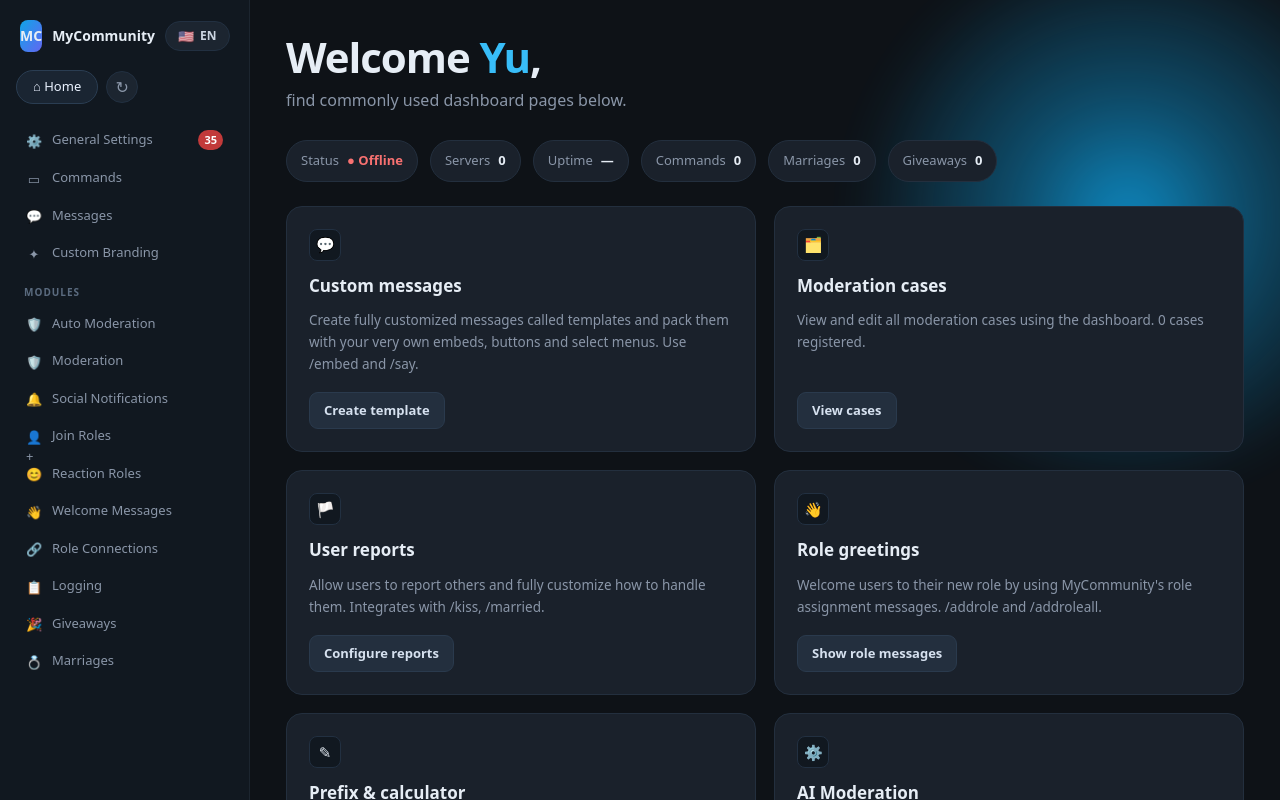
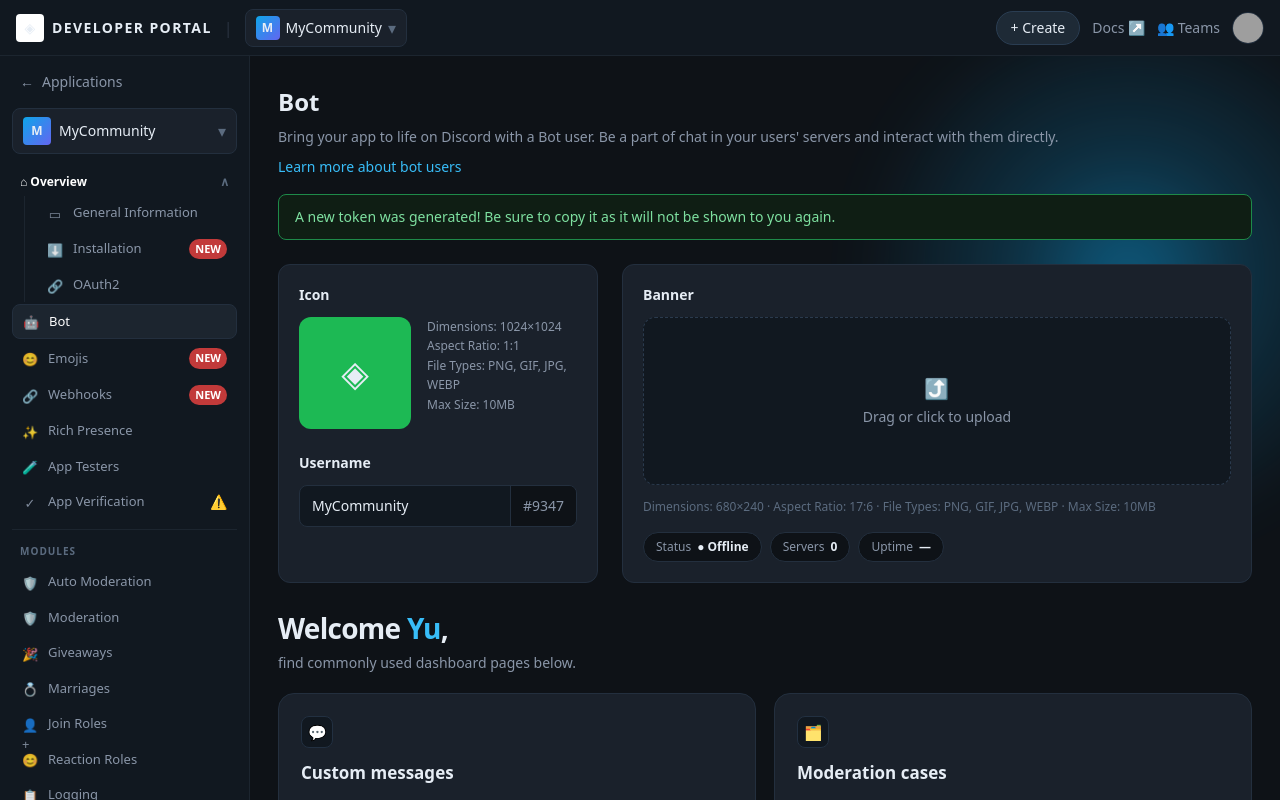
Before and after one commit to yukee767/MyCommunity, a Next.js app in the folder web/: page / in a window 1280 px wide. Shown: the top 800 px of the page. Built offline with nearby package versions, Linux system fonts and the light colour scheme; no server answers; grey boxes are pictures that could not be loaded.

Commit message:
dashboard hibrido: Dev Portal (topbar + token banner + icon/banner/username) + Sapphire (orb + cards) - autentico

```diff
--- a/web/app/layout.tsx
+++ b/web/app/layout.tsx
@@ -1,10 +1,11 @@
 import "./globals.css";
 import Sidebar from "../components/Sidebar";
+import Topbar from "../components/Topbar";
 import LanguageProvider from "../components/LanguageProvider";
 
 export const metadata = {
   title: "MyCommunity — Dashboard",
-  description: "Painel local MyCommunity",
+  description: "Painel híbrido MyCommunity",
 };
 
 export default function RootLayout({ children }: { children: React.ReactNode }) {
@@ -12,12 +13,13 @@ export default function RootLayout({ children }: { children: React.ReactNode })
     <html lang="en">
       <body className="bg-[#0e1217] text-[#e6edf5] antialiased overflow-x-hidden">
         <LanguageProvider>
-          <div className="flex min-h-screen">
+          <Topbar />
+          <div className="flex min-h-[calc(100vh-56px)]">
             <Sidebar />
-            <main className="flex-1 relative overflow-hidden bg-[#0e1217] min-h-screen">
-              <div className="pointer-events-none absolute -right-32 -top-16 w-[560px] h-[560px] rounded-full opacity-90 blur-[22px]"
-                style={{background: "radial-gradient(circle at 50% 50%, rgba(14,165,233,0.9) 0%, rgba(14,165,233,0.45) 28%, transparent 70%)"}} />
-              <div className="relative z-10 p-9 max-w-[1280px]">{children}</div>
+            <main className="flex-1 relative overflow-hidden bg-[#0e1217] min-h-[calc(100vh-56px)]">
+              <div className="pointer-events-none absolute -right-32 -top-16 w-[560px] h-[560px] rounded-full opacity-60 blur-[26px]"
+                style={{background: "radial-gradient(circle at 50% 50%, rgba(14,165,233,0.85) 0%, rgba(14,165,233,0.35) 28%, transparent 70%)"}} />
+              <div className="relative z-10 p-7 max-w-[1280px]">{children}</div>
             </main>
           </div>
         </LanguageProvider>
--- a/web/app/page.tsx
+++ b/web/app/page.tsx
@@ -5,30 +5,77 @@ import { api } from "../lib/api";
 import { useLang } from "../lib/i18n";
 
 export default function Home() {
-  const { t, lang } = useLang();
+  const { t } = useLang();
   const [stats, setStats] = useState<any>({ online: false, guilds: 0, uptime: "—", commands_total: 0, marriages: 0, giveaways_active: 0 });
   useEffect(() => { api.stats().then(setStats).catch(()=>{}); }, []);
 
   return (
     <>
-      <div className="mb-7">
-        <h1 className="text-[42px] font-extrabold tracking-tight leading-none">{t.welcome} <span className="text-sky-400">Yu</span>,</h1>
-        <p className="text-[#8a96a8] mt-2.5 text-[16px]">{t.welcomeSub}</p>
+      {/* Developer Portal - Bot header */}
+      <div className="mb-6">
+        <h1 className="text-[24px] font-bold">Bot</h1>
+        <p className="text-[#8a96a8] mt-1.5 text-sm leading-relaxed">
+          Bring your app to life on Discord with a Bot user. Be a part of chat in your users' servers and interact with them directly.
+        </p>
+        <a href="#" className="text-sky-400 text-sm hover:underline mt-2 inline-block">Learn more about bot users</a>
+        <div className="mt-4 bg-[#0f1e14] border border-[#1e8a49] text-[#7ee0a0] text-sm px-4 py-3 rounded-lg">
+          A new token was generated! Be sure to copy it as it will not be shown to you again.
+        </div>
       </div>
 
-      <div className="flex flex-wrap gap-3 mb-6">
-        {[
-          [t.stats.status, stats.online ? `● ${t.online}` : `● ${t.offline}`],
-          [t.stats.servers, stats.guilds],
-          [t.stats.uptime, stats.uptime],
-          [t.stats.commands, stats.commands_total],
-          [t.stats.marriages, stats.marriages],
-          [t.stats.giveaways, stats.giveaways_active],
-        ].map(([k,v])=>(
-          <div key={k as string} className="bg-[#1a212b] border border-[#232f3e] px-3.5 py-2.5 rounded-full text-[13px] flex gap-2 items-center">
-            <span className="text-[#8a96a8]">{k}</span><b className={String(v).includes(t.online) ? "text-emerald-400" : String(v).includes(t.offline) ? "text-red-400" : ""}>{v as any}</b>
+      {/* Icon / Banner / Username - Dev Portal style */}
+      <div className="grid grid-cols-1 lg:grid-cols-[320px_1fr] gap-6 mb-6">
+        <div className="bg-[#1a212b] border border-[#232f3e] rounded-xl p-5">
+          <h3 className="font-semibold text-sm mb-3">Icon</h3>
+          <div className="flex gap-4">
+            <div className="w-28 h-28 rounded-xl bg-[#1db954] grid place-items-center shrink-0">
+              <span className="text-4xl">◈</span>
+            </div>
+            <div className="text-xs text-[#8a96a8] leading-relaxed">
+              <div>Dimensions: 1024×1024</div>
+              <div>Aspect Ratio: 1:1</div>
+              <div>File Types: PNG, GIF, JPG, WEBP</div>
+              <div>Max Size: 10MB</div>
+            </div>
           </div>
-        ))}
+          <div className="mt-6">
+            <h3 className="font-semibold text-sm mb-3">Username</h3>
+            <div className="flex bg-[#111820] border border-[#232f3e] rounded-lg overflow-hidden">
+              <span className="flex-1 px-3 py-2.5 text-sm">MyCommunity</span>
+              <span className="px-3 py-2.5 text-sm text-[#8a96a8] border-l border-[#232f3e] bg-[#0e1217]">#9347</span>
+            </div>
+          </div>
+        </div>
+
+        <div className="bg-[#1a212b] border border-[#232f3e] rounded-xl p-5">
+          <h3 className="font-semibold text-sm mb-3">Banner</h3>
+          <div className="h-[168px] border border-dashed border-[#2a3a4d] rounded-xl bg-[#111820] grid place-items-center text-center">
+            <div>
+              <div className="text-xl">⤴</div>
+              <div className="text-sm text-[#8a96a8] mt-1">Drag or click to upload</div>
+            </div>
+          </div>
+          <div className="text-xs text-[#5b6b7f] mt-3 leading-relaxed">
+            Dimensions: 680×240 · Aspect Ratio: 17:6 · File Types: PNG, GIF, JPG, WEBP · Max Size: 10MB
+          </div>
+          <div className="flex flex-wrap gap-2 mt-4">
+            {[
+              [t.stats.status, stats.online ? `● ${t.online}` : `● ${t.offline}`],
+              [t.stats.servers, stats.guilds],
+              [t.stats.uptime, stats.uptime],
+            ].map(([k,v])=>(
+              <span key={k as string} className="bg-[#0e1217] border border-[#232f3e] px-3 py-1.5 rounded-full text-xs flex gap-1.5 items-center">
+                <span className="text-[#8a96a8]">{k}</span><b className={String(v).includes(t.online) ? "text-emerald-400" : ""}>{v as any}</b>
+              </span>
+            ))}
+          </div>
+        </div>
+      </div>
+
+      {/* Sapphire - Welcome + cards */}
+      <div className="mb-5">
+        <h2 className="text-[28px] font-extrabold tracking-tight">Welcome <span className="text-sky-400">Yu</span>,</h2>
+        <p className="text-[#8a96a8] mt-1 text-sm">{t.welcomeSub}</p>
       </div>
 
       <div className="grid grid-cols-1 lg:grid-cols-2 gap-[18px]">
--- a/web/components/Sidebar.tsx
+++ b/web/components/Sidebar.tsx
@@ -4,45 +4,71 @@ import { usePathname } from "next/navigation";
 import { useLang } from "../lib/i18n";
 import LanguageToggle from "./LanguageToggle";
 
-const Item = ({ href, icon, label, badge, active }: any) => (
-  <Link href={href}
-    className={`flex items-center gap-2.5 px-2.5 py-2 rounded-lg text-[13px] font-medium transition ${active ? "bg-[#16202c] text-[#e6edf5]" : "text-[#8a96a8] hover:bg-[#16202c] hover:text-[#d6e1ef]"}`}>
-    <span className="w-4 h-4 grid place-items-center text-[13px]">{icon}</span>
-    {label}
-    {badge && <span className="ml-auto bg-[#c23a3a] text-white text-[11px] font-bold px-1.5 py-0.5 rounded-full">{badge}</span>}
-  </Link>
-);
+function NavItem({ href, icon, label, badge, active, warn }: any) {
+  return (
+    <Link href={href} className={`flex items-center gap-2.5 px-2.5 py-[7px] rounded-lg text-[13px] font-medium transition ${active ? "bg-[#1c252f] text-white border border-[#232f3e]" : "text-[#8a96a8] hover:bg-[#16202c] hover:text-[#d6e1ef]"}`}>
+      <span className="w-4 h-4 grid place-items-center text-[13px] opacity-90">{icon}</span>
+      <span className="flex-1">{label}</span>
+      {badge && <span className="bg-[#c23a3a] text-white text-[11px] font-bold px-1.5 py-0.5 rounded-full">{badge}</span>}
+      {warn && <span className="text-amber-400 text-sm">⚠</span>}
+    </Link>
+  );
+}
 
 export default function Sidebar() {
   const p = usePathname();
   const { t } = useLang();
   return (
-    <aside className="w-[250px] shrink-0 bg-[#111820] border-r border-[#1c252f] sticky top-0 h-screen overflow-y-auto p-4 flex flex-col gap-1.5">
-      <div className="flex items-center gap-2.5 px-1 py-1 mb-2">
-        <div className="w-8 h-8 rounded-lg bg-gradient-to-br from-sky-500 to-indigo-500 grid place-items-center font-bold text-sm">MC</div>
-        <span className="font-semibold text-sm">MyCommunity</span>
-        <LanguageToggle />
+    <aside className="w-[250px] shrink-0 bg-[#111820] border-r border-[#1c252f] sticky top-[56px] h-[calc(100vh-56px)] overflow-y-auto p-3 flex flex-col gap-1">
+      <Link href="/" className="flex items-center gap-2 px-2 py-1 text-sm text-[#8a96a8] hover:text-white">
+        <span>←</span> Applications
+      </Link>
+
+      <div className="mt-2 flex items-center gap-2 bg-[#1a212b] border border-[#232f3e] rounded-lg px-2.5 py-2">
+        <span className="w-7 h-7 rounded bg-gradient-to-br from-sky-500 to-indigo-500 grid place-items-center text-xs font-bold">M</span>
+        <span className="text-sm font-medium flex-1">MyCommunity</span>
+        <span className="text-[#5b6b7f]">▾</span>
       </div>
-      <div className="flex items-center gap-2">
-        <Link href="/" className={`inline-flex items-center gap-2 px-4 py-1.5 rounded-full text-[13px] font-medium border ${p==="/" ? "bg-[#1a2532] border-[#2a3d52] text-[#eaf2ff]" : "bg-[#1c2530] border-[#223041] text-[#cbd5e1]"}`}>⌂ Home</Link>
-        <button onClick={()=>location.reload()} className="w-8 h-8 grid place-items-center rounded-full bg-[#1c2530] border border-[#223041] text-[#8a96a8]">↻</button>
-      </div>
+
       <nav className="flex flex-col gap-0.5 mt-3">
-        <Item href="/" icon="⚙" label={t.sidebar.general} badge="35" />
-        <Item href="/commands" icon="▭" label={t.sidebar.commands} active={p==="/commands"} />
-        <Item href="/commands" icon="💬" label={t.sidebar.messages} />
-        <Item href="/" icon="✦" label={t.sidebar.branding} />
-        <div className="mt-3 mb-1 px-2 text-[10px] tracking-widest font-semibold text-[#5b6b7f]">MODULES</div>
-        <Item href="/commands" icon="🛡" label={t.sidebar.autoMod} />
-        <Item href="/" icon="🛡" label={t.sidebar.moderation} />
-        <Item href="/giveaways" icon="🔔" label={t.sidebar.social} />
-        <Item href="/commands" icon="👤+" label={t.sidebar.joinRoles} />
-        <Item href="/commands" icon="😊" label={t.sidebar.reaction} />
-        <Item href="/" icon="👋" label={t.sidebar.welcomeMsg} />
-        <Item href="/commands" icon="🔗" label={t.sidebar.connections} />
-        <Item href="/commands" icon="📋" label={t.sidebar.logging} />
-        <Item href="/giveaways" icon="🎉" label={t.sidebar.giveaways} active={p==="/giveaways"} />
-        <Item href="/marriages" icon="💍" label={t.sidebar.marriages} active={p==="/marriages"} />
+        <div className="flex items-center justify-between px-2 py-1 text-xs font-semibold text-white">
+          <span className="flex items-center gap-1.5">⌂ Overview</span>
+          <span className="text-[#5b6b7f]">∧</span>
+        </div>
+        <div className="ml-3 flex flex-col gap-0.5 border-l border-[#1c252f] pl-3">
+          <NavItem href="/" icon="▭" label="General Information" />
+          <NavItem href="/" icon="⬇" label="Installation" badge="NEW" />
+          <NavItem href="/" icon="🔗" label="OAuth2" />
+        </div>
+
+        <NavItem href="/" icon="🤖" label="Bot" active={p === "/"} />
+        <NavItem href="/commands" icon="😊" label="Emojis" badge="NEW" />
+        <NavItem href="/commands" icon="🔗" label="Webhooks" badge="NEW" />
+        <NavItem href="/" icon="✨" label="Rich Presence" />
+        <NavItem href="/" icon="🧪" label="App Testers" />
+        <NavItem href="/" icon="✓" label="App Verification" warn />
+
+        <div className="h-px bg-[#1c252f] my-2" />
+
+        <div className="px-2 py-1 text-[10px] tracking-widest font-semibold text-[#5b6b7f]">MODULES</div>
+        <NavItem href="/commands" icon="🛡" label={t.sidebar.autoMod} />
+        <NavItem href="/" icon="🛡" label={t.sidebar.moderation} />
+        <NavItem href="/giveaways" icon="🎉" label={t.sidebar.giveaways} active={p === "/giveaways"} />
+        <NavItem href="/marriages" icon="💍" label={t.sidebar.marriages} active={p === "/marriages"} />
+        <NavItem href="/commands" icon="👤+" label={t.sidebar.joinRoles} />
+        <NavItem href="/commands" icon="😊" label={t.sidebar.reaction} />
+        <NavItem href="/commands" icon="📋" label={t.sidebar.logging} active={p === "/commands"} />
+
+        <div className="h-px bg-[#1c252f] my-2" />
+        <NavItem href="/" icon="🎮" label="Games" badge="NEW" />
+        <NavItem href="/" icon="🎯" label="Activities" />
+
+        <div className="mt-4 p-2.5 bg-[#0e1217] border border-[#1c252f] rounded-xl">
+          <div className="flex items-center justify-between">
+            <span className="text-xs text-[#8a96a8]">Language</span>
+            <LanguageToggle />
+          </div>
+        </div>
       </nav>
     </aside>
   );
--- /dev/null
+++ b/web/components/Topbar.tsx
@@ -0,0 +1,29 @@
+"use client";
+import { useLang } from "../lib/i18n";
+
+export default function Topbar() {
+  return (
+    <header className="h-[56px] bg-[#111820] border-b border-[#1c252f] flex items-center justify-between px-4 sticky top-0 z-50">
+      <div className="flex items-center gap-3">
+        <div className="flex items-center gap-2">
+          <div className="w-7 h-7 rounded bg-white grid place-items-center">
+            <span className="text-[14px]">◈</span>
+          </div>
+          <span className="font-black text-sm tracking-widest">DEVELOPER PORTAL</span>
+        </div>
+        <span className="text-[#2a3340]">|</span>
+        <div className="hidden md:flex items-center gap-1.5 bg-[#1a212b] border border-[#232f3e] px-2.5 py-1.5 rounded-lg">
+          <span className="w-6 h-6 rounded bg-gradient-to-br from-sky-500 to-indigo-500 grid place-items-center text-xs font-bold">M</span>
+          <span className="text-sm font-medium">MyCommunity</span>
+          <span className="text-[#5b6b7f]">▾</span>
+        </div>
+      </div>
+      <div className="flex items-center gap-3">
+        <a href="https://github.com/yukee767/MyCommunity" target="_blank" className="hidden md:inline-flex items-center gap-1.5 bg-[#1e2a36] hover:bg-[#223041] border border-[#2a3d52] text-sm font-medium px-3.5 py-1.5 rounded-full transition">+ Create</a>
+        <a href="#" className="text-sm text-[#8a96a8] hover:text-white hidden md:inline">Docs ↗</a>
+        <a href="#" className="text-sm text-[#8a96a8] hover:text-white hidden md:inline-flex items-center gap-1">👥 Teams</a>
+        <img src="https://i.pravatar.cc/32?u=yu" alt="avatar" className="w-8 h-8 rounded-full border border-[#223041]" />
+      </div>
+    </header>
+  );
+}
```
